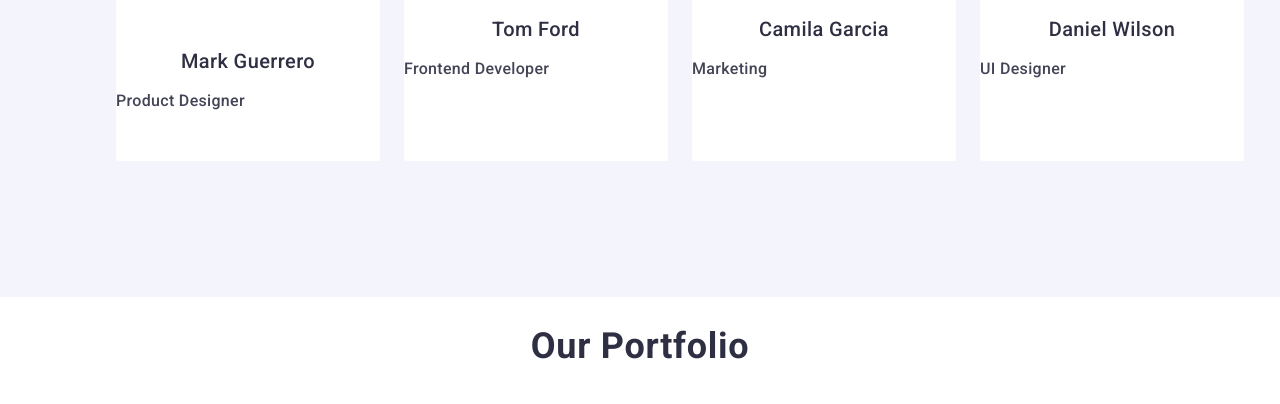
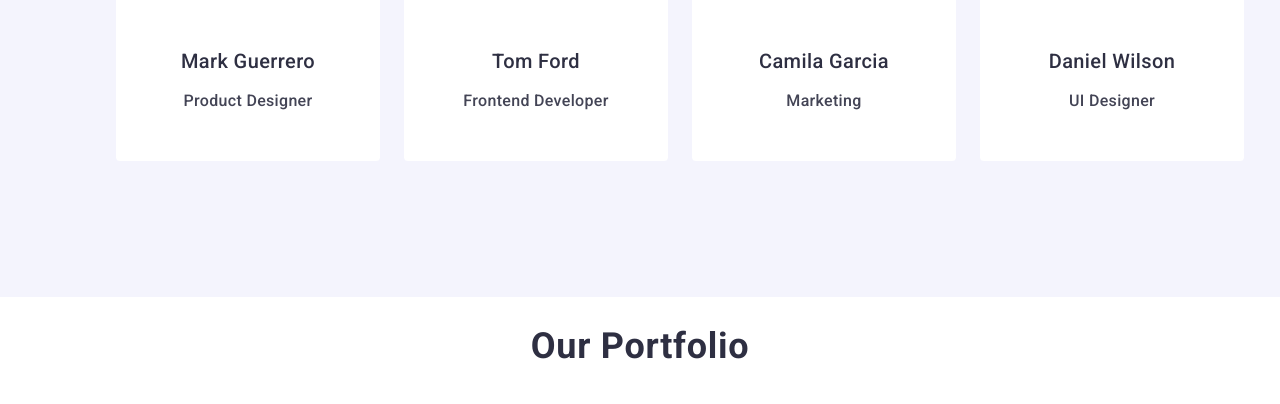
Before and after one commit to anthonykushnir/goit-markup-hw-03, a plain HTML site: page index.html in a window 1280 px wide. Shown: the part 1796-2200 px from the top of the page. Drawn offline with nearby package versions, Linux system fonts and the light colour scheme.

Commit message:
fixed section 3

```diff
--- a/css/styles.css
+++ b/css/styles.css
@@ -131,8 +131,7 @@ img{
 .teammates{
     background-color: #FFFFFF;
     flex-basis: calc((100% - 72px) 4);
-    border-top-right-radius: 4px;
-    border-bottom-left-radius: 4px;
+    border-radius: 0px 0px 4px 4px;
 }
 
 .teammate-container{
@@ -171,6 +170,7 @@ img{
     font-weight: 500;
     letter-spacing: 0.02em;
     line-height: 24px;
+    text-align: center;
 }
 
 .button{
--- a/index.html
+++ b/index.html
@@ -81,21 +81,21 @@
                         </li>
                         <li class="teammates">
                             <img src="./images/img2.jpg" alt="Tom Ford, Frontend Developer" width="264" height="260">
-                            <div>
+                            <div class="teammate-container">
                                 <h3 class="headline">Tom Ford</h3>
                                 <p class="medium">Frontend Developer</p>
                             </div>
                         </li>
                         <li class="teammates">
                             <img src="./images/img3.jpg" alt="Camila Garcia, Marketing" width="264" height="260">
-                            <div>
+                            <div class="teammate-container">
                                 <h3 class="headline">Camila Garcia</h3>
                                 <p class="medium">Marketing</p>
                             </div>
                         </li>
                         <li class="teammates">
                             <img src="./images/img4.jpg" alt="Daniel Wilson, UI Designer" width="264" height="260">
-                            <div>
+                            <div class="teammate-container">
                                 <h3 class="headline">Daniel Wilson</h3>
                                 <p class="medium">UI Designer</p>
                             </div>
```
